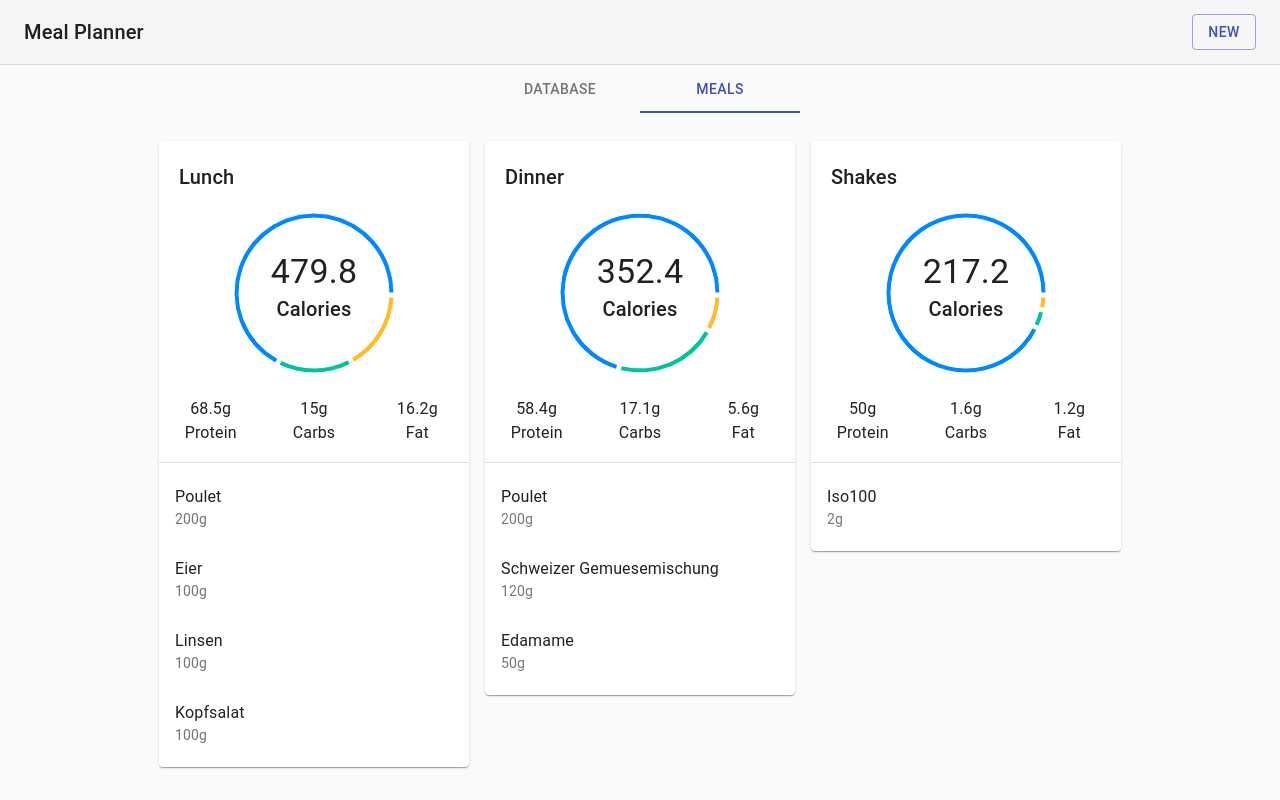
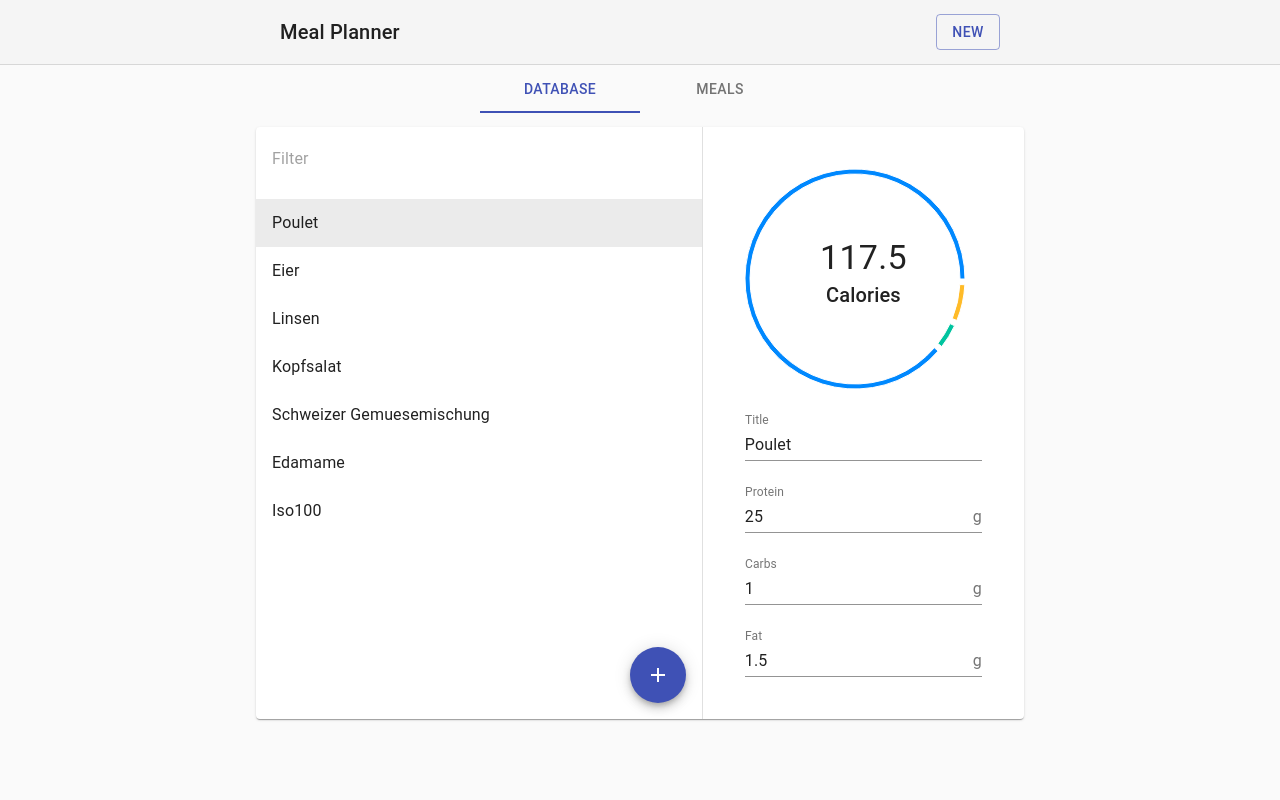
Before and after one commit to nanexo/MealPlanner, a React (Create React App) app: page / in a window 1280 px wide. Built offline with nearby package versions, Linux system fonts and the light colour scheme; the HTML template or start-up script is replaced by a standard one.

Commit message:
add fab for adding new foods, tweak layout

```diff
--- a/src/App.js
+++ b/src/App.js
@@ -4,25 +4,19 @@ import MealContainer from './MealContainer';
 import FoodDatabase from './FoodDatabase';
 
 
-import AppBar from '@material-ui/core/AppBar';
-import CssBaseline from '@material-ui/core/CssBaseline';
-import Toolbar from '@material-ui/core/Toolbar';
-import Typography from '@material-ui/core/Typography';
-import Button from '@material-ui/core/Button';
-
-import Tabs from '@material-ui/core/Tabs';
-import Tab from '@material-ui/core/Tab';
-
+import { AppBar, CssBaseline, Toolbar, Typography, Button, Tabs, Tab, Box } from '@material-ui/core';
 import { makeStyles } from '@material-ui/core/styles';
 
 const useStyles = makeStyles(theme => ({
 
 	appBar: {
-		borderBottom: `1px solid ${theme.palette.divider}`
+		borderBottom: `1px solid ${theme.palette.divider}`,
+		alignItems: 'center'
 	},
 
 	toolbar: {
-		flexWrap: 'wrap'
+		maxWidth: 768,
+		width: '100vw'
 	},
 
 	toolbarTitle: {
@@ -31,6 +25,11 @@ const useStyles = makeStyles(theme => ({
 
 	tabs: {
 		marginBottom: '2em'
+	},
+
+	tabContent: {
+		maxHeight: 'calc(100vh - 112px - 2em)',
+		padding: '1em 0',
 	}
 
 }));
@@ -39,7 +38,7 @@ const useStyles = makeStyles(theme => ({
 function App() {
 	const classes = useStyles();
 	const [state, setState] = useState({
-		selectedTab: 1,
+		selectedTab: 0,
 		foods: mealStore.getFoods(),
 		meals: mealStore.getMeals()
 	});
@@ -51,9 +50,15 @@ function App() {
 		setState({...state, foods: mealStore.getFoods()});
 	};
 
+	const onFoodAdded = () => {
+		mealStore.addFood();
+		var updatedFoods = mealStore.getFoods()
+		setState({...state, foods: updatedFoods})
+	}
+
 	const renderedContent = state.selectedTab === 0 ?
-		<FoodDatabase onFoodPropertyChanged={onFoodPropertyChanged} items={state.foods} /> :
-		<MealContainer items={state.meals} />;
+		<FoodDatabase onFoodPropertyChanged={onFoodPropertyChanged} items={state.foods} onFoodAdded={onFoodAdded} className={classes.tabContent} /> :
+		<MealContainer items={state.meals} className={classes.tabContent} />;
 
 	return (
 		<React.Fragment>
@@ -70,12 +75,13 @@ function App() {
 				indicatorColor="primary"
 				textColor="primary"
 				centered
-				className={classes.tabs}
 			>
 				<Tab label="Database" />
 				<Tab label="Meals" />
 			</Tabs>
-			{renderedContent}
+			<Box className={classes.tabContent}>
+				{renderedContent}
+			</Box>
 		</React.Fragment>
 	);
 }
--- a/src/FoodDatabase.js
+++ b/src/FoodDatabase.js
@@ -3,16 +3,26 @@ import { makeStyles } from '@material-ui/core/styles';
 import FoodList from './FoodList';
 import FoodDetailPanel from './FoodDetailPanel';
 
-import { Paper, Grid, Divider } from '@material-ui/core';
+import { Paper, Grid, Divider, Fab } from '@material-ui/core';
+import AddIcon from '@material-ui/icons/Add';
 
 const useStyles = makeStyles(theme => ({
 	root: {
-		width: 600
+		maxWidth: 768,
+		margin: 'auto'
 	},
 
 	divider: {
 		width: 1,
 		height: '100%'
+	},
+	fab: {
+		position: 'absolute',
+		bottom: theme.spacing(2),
+		right: theme.spacing(2)
+	},
+	fabWrapper: {
+		position: 'relative'
 	}
 
 }));
@@ -24,12 +34,13 @@ function FoodDatabase(props) {
 	const selectedItem = props.items[selectedIndex];
 
 	return (
-		<Grid container justify="center">
-			<Grid item>
 		<Paper className={classes.root}>
 			<Grid container>
-						<Grid item xs>
+				<Grid item container xs className={classes.fabWrapper}>
 					<FoodList items={props.items} selectedIndex={selectedIndex} onSelectedIndexChanged={setSelectedIndex} />
+					<Fab color="primary" aria-label="Add" className={classes.fab} onClick={props.onFoodAdded}>
+						<AddIcon />
+					</Fab>
 				</Grid>
 				<Grid item>
 					<Divider className={classes.divider} />
@@ -39,8 +50,6 @@ function FoodDatabase(props) {
 				</Grid>
 			</Grid>
 		</Paper>
-			</Grid>
-		</Grid>
 	);
 }
 
--- a/src/FoodList.js
+++ b/src/FoodList.js
@@ -4,8 +4,8 @@ import { makeStyles } from '@material-ui/core/styles';
 import { List, ListItem, ListItemText, Grid, InputBase } from '@material-ui/core';
 
 const useStyles = makeStyles(theme => ({
-	root: {
-		width: 1396
+	listContainer: {
+		overflow: 'auto'
 	},
 
 	filter: {
@@ -30,9 +30,13 @@ function FoodList(props) {
 	}
 
 	const listItems = items.map((item, index) => {
+		const listItemText = !!item.title ?
+			<ListItemText primary={item.title || 'No Title'} /> :
+			<ListItemText primary="No Title" primaryTypographyProps={{component: 'i'}} />
+
 		return (
 			<ListItem button selected={props.selectedIndex === index} onClick={event => onItemClicked(event, index)} key={index}>
-				<ListItemText primary={item.title} />
+				{listItemText}
 			</ListItem>
 			);
 	});
@@ -47,8 +51,8 @@ function FoodList(props) {
 					onChange={onFilterChanged}
 				/>
 			</Grid>
-			<Grid item>
-				<List component="nav" >
+			<Grid item xs className={classes.listContainer}>
+				<List>
 					{listItems}
 				</List>
 			</Grid>
```
Also changed, not shown: src/MealContainer.js (+5 -4 lines). Lines whose indentation alone changed are shown as unchanged.
